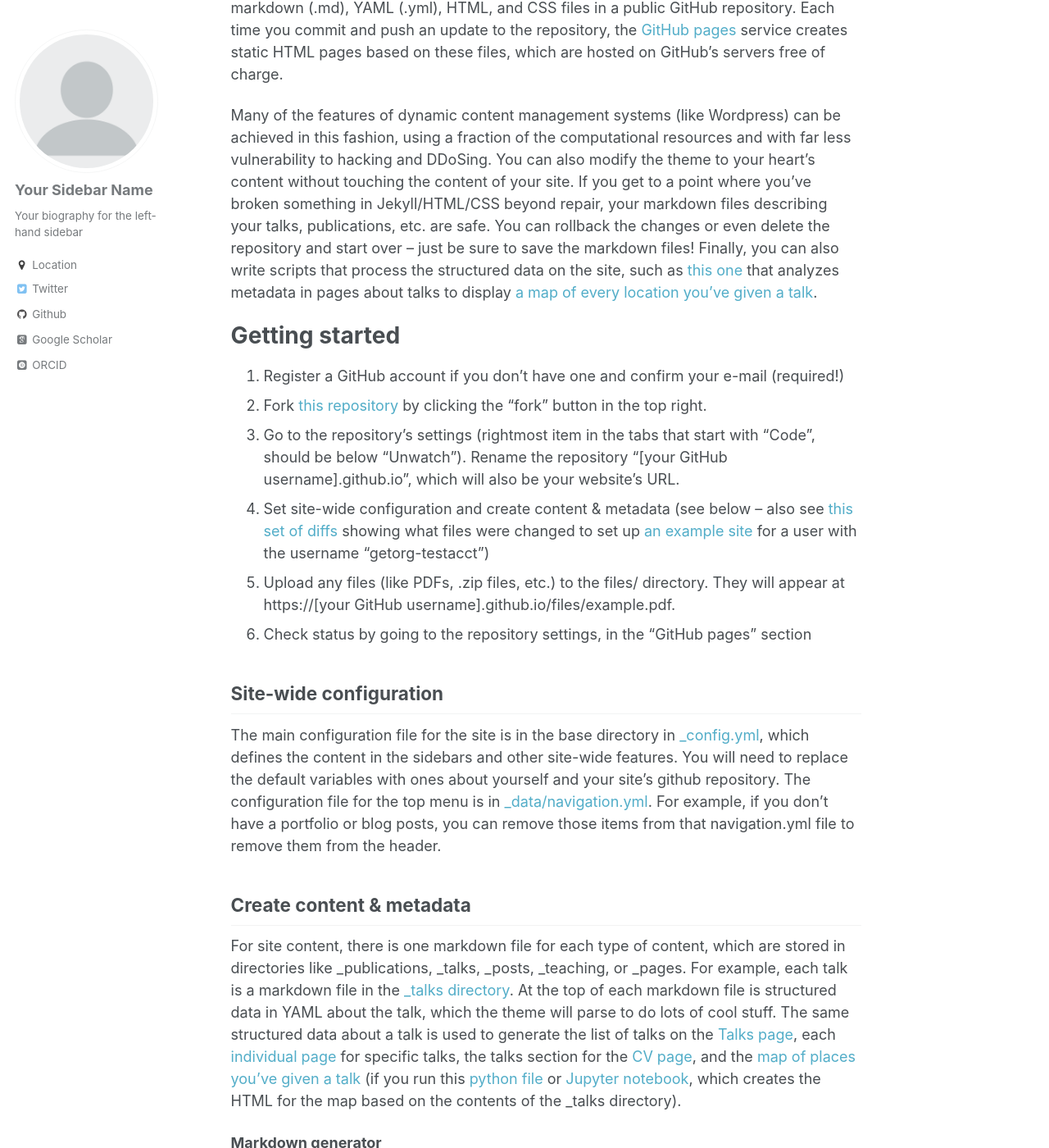
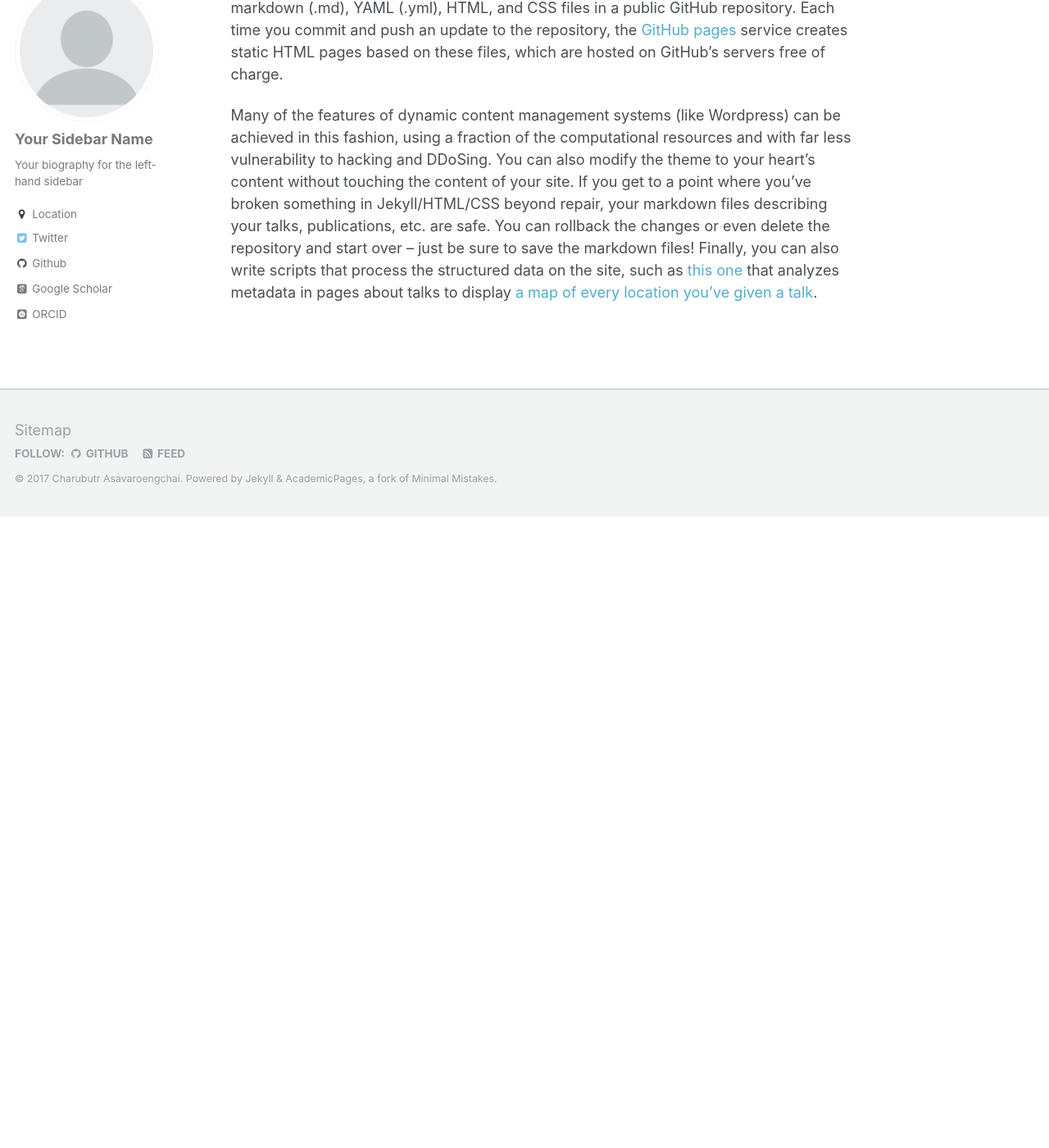
Before and after one commit to charubutr/charubutr.github.io, a Jekyll site: the page built from _pages/about.md, in a window 1280 px wide and 1400 px high, scrolled down 642 px. Shown: the whole window at 82% size. Built offline with Jekyll 4.4.1, drawn with Linux system fonts in a browser that asks for light colours; some web fonts are replaced; after the commit the page ends 1272 px from its top, so only the background shows below that; some of the changed text lies outside the part shown.

Commit message:
interest

```diff
--- a/_pages/about.md
+++ b/_pages/about.md
@@ -10,41 +10,8 @@ redirect_from:
 
 This is the front page of a website that is powered by the [academicpages template](https://github.com/academicpages/academicpages.github.io) and hosted on GitHub pages. [GitHub pages](https://pages.github.com) is a free service in which websites are built and hosted from code and data stored in a GitHub repository, automatically updating when a new commit is made to the respository. This template was forked from the [Minimal Mistakes Jekyll Theme](https://mmistakes.github.io/minimal-mistakes/) created by Michael Rose, and then extended to support the kinds of content that academics have: publications, talks, teaching, a portfolio, blog posts, and a dynamically-generated CV. You can fork [this repository](https://github.com/academicpages/academicpages.github.io) right now, modify the configuration and markdown files, add your own PDFs and other content, and have your own site for free, with no ads! An older version of this template powers my own personal website at [stuartgeiger.com](http://stuartgeiger.com), which uses [this Github repository](https://github.com/staeiou/staeiou.github.io).
 
-A data-driven personal website
+My interests
 ======
 Like many other Jekyll-based GitHub Pages templates, academicpages makes you separate the website's content from its form. The content & metadata of your website are in structured markdown files, while various other files constitute the theme, specifying how to transform that content & metadata into HTML pages. You keep these various markdown (.md), YAML (.yml), HTML, and CSS files in a public GitHub repository. Each time you commit and push an update to the repository, the [GitHub pages](https://pages.github.com/) service creates static HTML pages based on these files, which are hosted on GitHub's servers free of charge.
 
 Many of the features of dynamic content management systems (like Wordpress) can be achieved in this fashion, using a fraction of the computational resources and with far less vulnerability to hacking and DDoSing. You can also modify the theme to your heart's content without touching the content of your site. If you get to a point where you've broken something in Jekyll/HTML/CSS beyond repair, your markdown files describing your talks, publications, etc. are safe. You can rollback the changes or even delete the repository and start over -- just be sure to save the markdown files! Finally, you can also write scripts that process the structured data on the site, such as [this one](https://github.com/academicpages/academicpages.github.io/blob/master/talkmap.ipynb) that analyzes metadata in pages about talks to display [a map of every location you've given a talk](https://academicpages.github.io/talkmap.html).
-
-Getting started
-======
-1. Register a GitHub account if you don't have one and confirm your e-mail (required!)
-1. Fork [this repository](https://github.com/academicpages/academicpages.github.io) by clicking the "fork" button in the top right.
-1. Go to the repository's settings (rightmost item in the tabs that start with "Code", should be below "Unwatch"). Rename the repository "[your GitHub username].github.io", which will also be your website's URL.
-1. Set site-wide configuration and create content & metadata (see below -- also see [this set of diffs](http://archive.is/3TPas) showing what files were changed to set up [an example site](https://getorg-testacct.github.io) for a user with the username "getorg-testacct")
-1. Upload any files (like PDFs, .zip files, etc.) to the files/ directory. They will appear at https://[your GitHub username].github.io/files/example.pdf.
-1. Check status by going to the repository settings, in the "GitHub pages" section
-
-Site-wide configuration
-------
-The main configuration file for the site is in the base directory in [_config.yml](https://github.com/academicpages/academicpages.github.io/blob/master/_config.yml), which defines the content in the sidebars and other site-wide features. You will need to replace the default variables with ones about yourself and your site's github repository. The configuration file for the top menu is in [_data/navigation.yml](https://github.com/academicpages/academicpages.github.io/blob/master/_data/navigation.yml). For example, if you don't have a portfolio or blog posts, you can remove those items from that navigation.yml file to remove them from the header.
-
-Create content & metadata
-------
-For site content, there is one markdown file for each type of content, which are stored in directories like _publications, _talks, _posts, _teaching, or _pages. For example, each talk is a markdown file in the [_talks directory](https://github.com/academicpages/academicpages.github.io/tree/master/_talks). At the top of each markdown file is structured data in YAML about the talk, which the theme will parse to do lots of cool stuff. The same structured data about a talk is used to generate the list of talks on the [Talks page](https://academicpages.github.io/talks), each [individual page](https://academicpages.github.io/talks/2012-03-01-talk-1) for specific talks, the talks section for the [CV page](https://academicpages.github.io/cv), and the [map of places you've given a talk](https://academicpages.github.io/talkmap.html) (if you run this [python file](https://github.com/academicpages/academicpages.github.io/blob/master/talkmap.py) or [Jupyter notebook](https://github.com/academicpages/academicpages.github.io/blob/master/talkmap.ipynb), which creates the HTML for the map based on the contents of the _talks directory).
-
-**Markdown generator**
-
-I have also created [a set of Jupyter notebooks](https://github.com/academicpages/academicpages.github.io/tree/master/markdown_generator
-) that converts a CSV containing structured data about talks or presentations into individual markdown files that will be properly formatted for the academicpages template. The sample CSVs in that directory are the ones I used to create my own personal website at stuartgeiger.com. My usual workflow is that I keep a spreadsheet of my publications and talks, then run the code in these notebooks to generate the markdown files, then commit and push them to the GitHub repository.
-
-How to edit your site's GitHub repository
-------
-Many people use a git client to create files on their local computer and then push them to GitHub's servers. If you are not familiar with git, you can directly edit these configuration and markdown files directly in the github.com interface. Navigate to a file (like [this one](https://github.com/academicpages/academicpages.github.io/blob/master/_talks/2012-03-01-talk-1.md) and click the pencil icon in the top right of the content preview (to the right of the "Raw | Blame | History" buttons). You can delete a file by clicking the trashcan icon to the right of the pencil icon. You can also create new files or upload files by navigating to a directory and clicking the "Create new file" or "Upload files" buttons.
-
-Example: editing a markdown file for a talk
-![Editing a markdown file for a talk](/images/editing-talk.png)
-
-For more info
-------
-More info about configuring academicpages can be found in [the guide](https://academicpages.github.io/markdown/). The [guides for the Minimal Mistakes theme](https://mmistakes.github.io/minimal-mistakes/docs/configuration/) (which this theme was forked from) might also be helpful.
```
